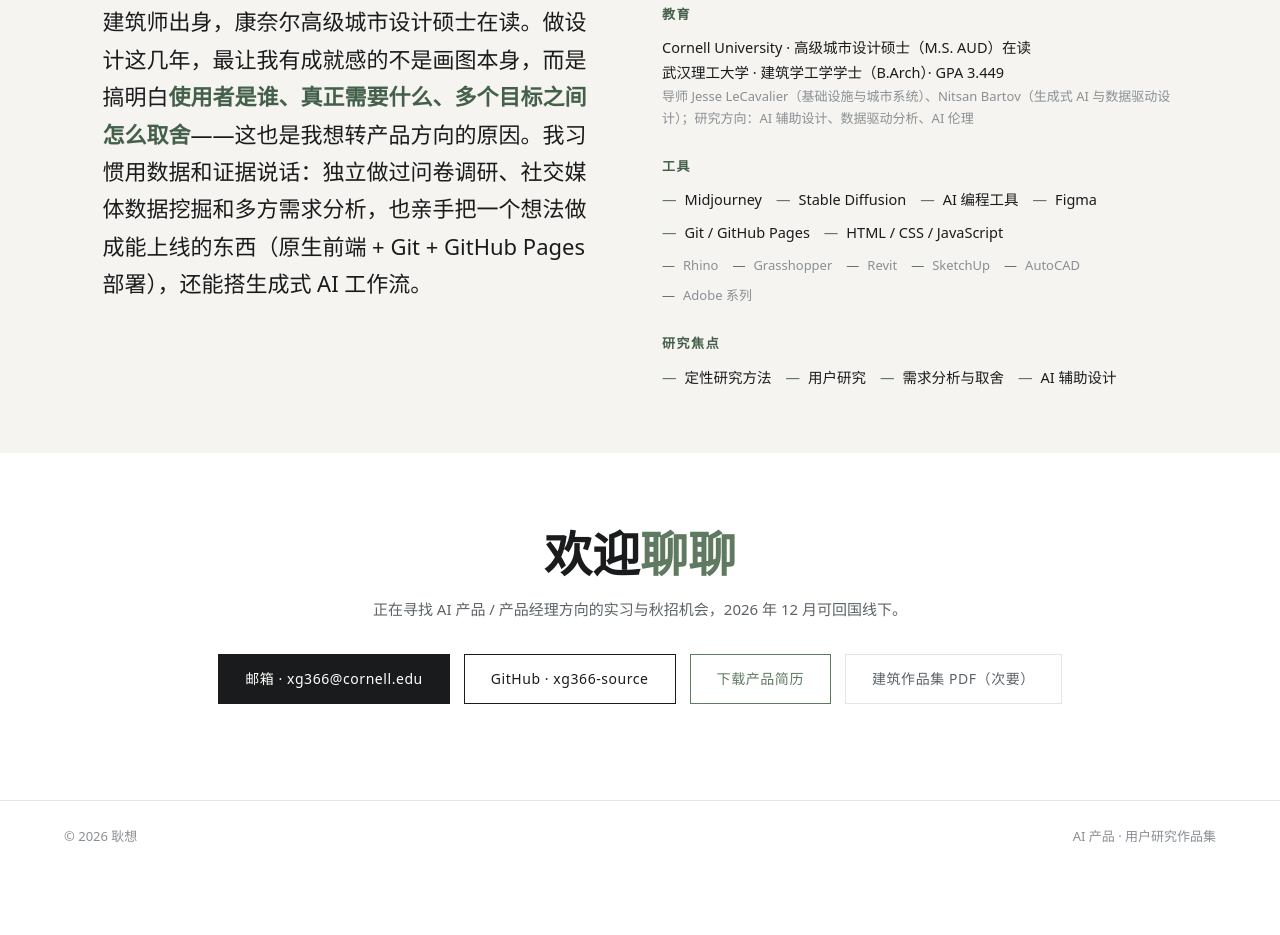
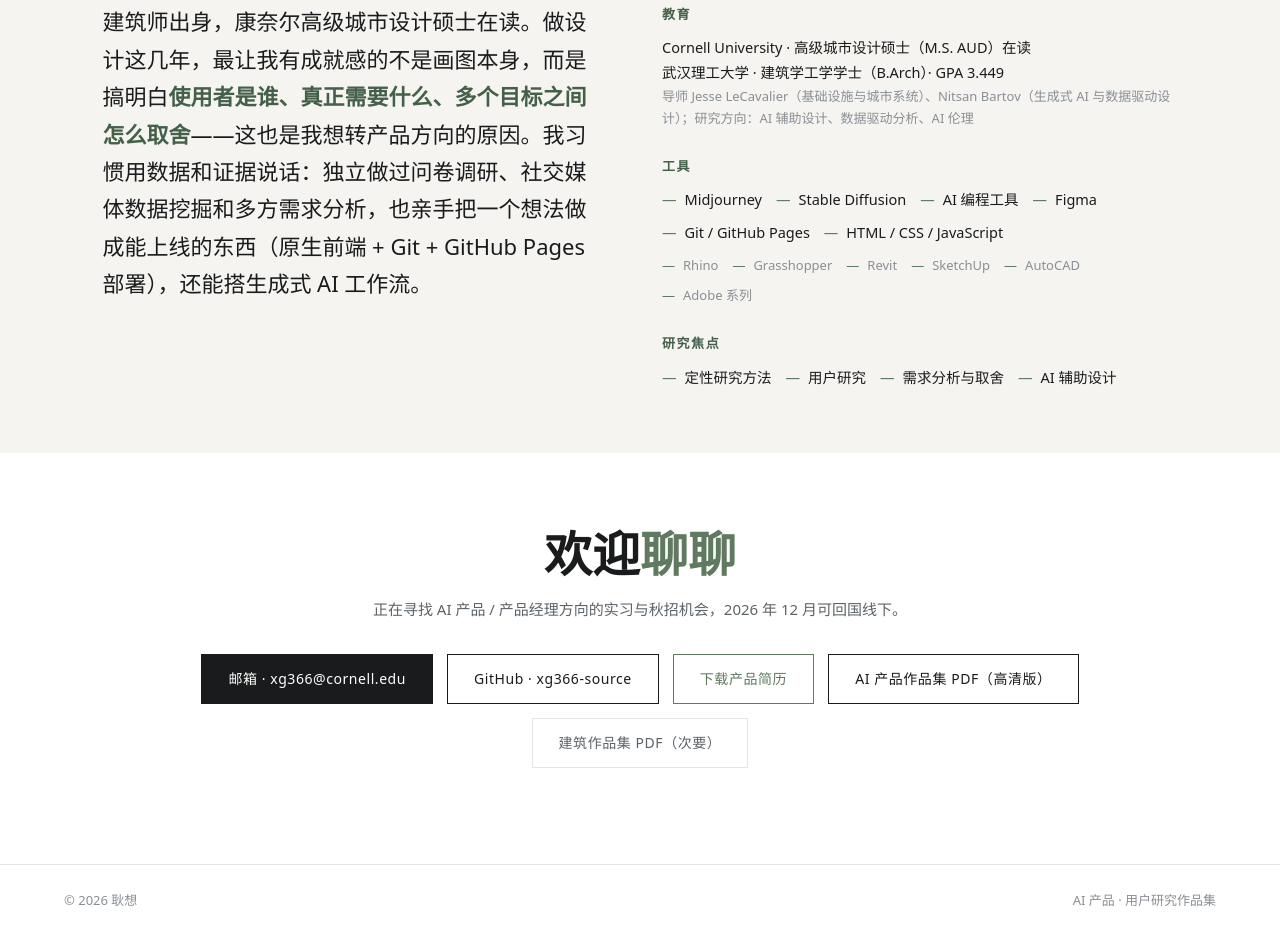
Before and after one commit to xg366-source/portfolio, a plain HTML site: page index.html in a window 1280 px wide. Shown: the part 3036-3971 px from the top of the page. Before the commit the page ends 3907 px from the top, so only its background shows below. Drawn offline with Linux system fonts and the light colour scheme.

Commit message:
首页联系区新增 AI 产品作品集 PDF 下载按钮

```diff
--- a/index.html
+++ b/index.html
@@ -229,6 +229,7 @@
       <a class="btn btn--solid" href="mailto:xg366@cornell.edu">邮箱 · xg366@cornell.edu</a>
       <a class="btn" href="https://github.com/xg366-source" target="_blank" rel="noopener">GitHub · xg366-source</a>
       <a class="btn btn--moss" href="downloads/耿想简历-产品方向.pdf" download>下载产品简历</a>
+      <a class="btn" href="downloads/AI产品作品集-耿想.pdf" download>AI 产品作品集 PDF（高清版）</a>
       <a class="btn btn--ghost" href="downloads/Geng-Xiang-Portfolio.pdf" download>建筑作品集 PDF（次要）</a>
     </div>
   </section>
```
